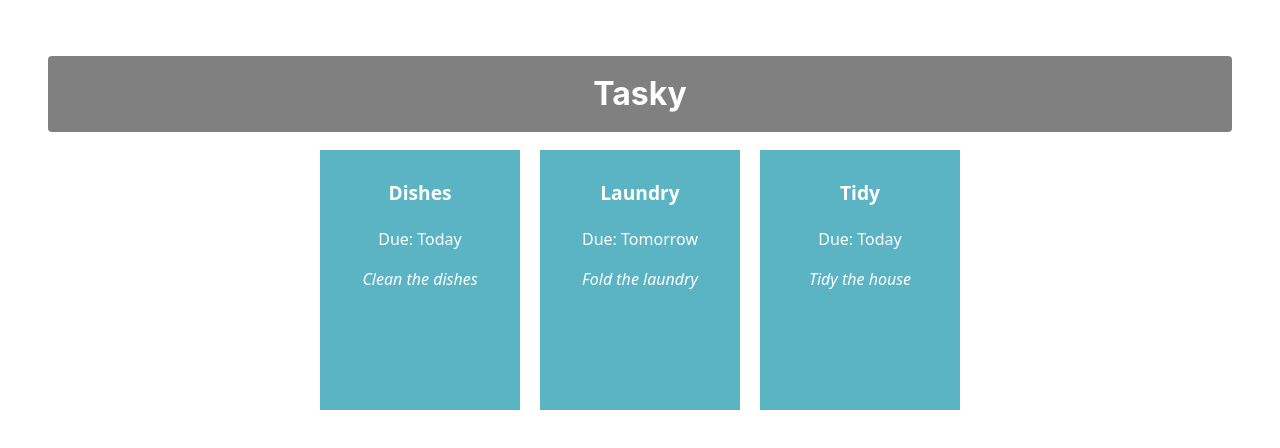
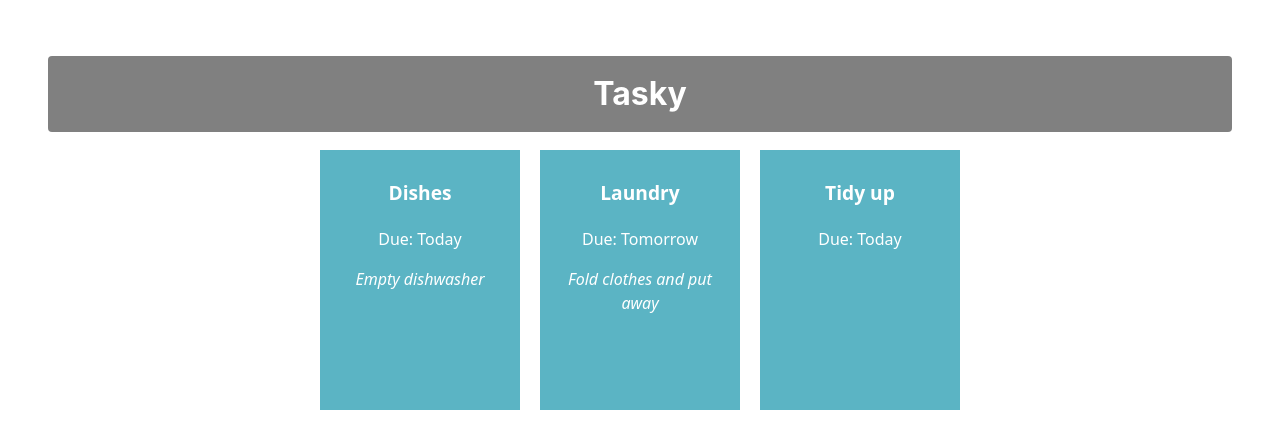
Before and after one commit to robertodonnell00/react-basics-lab, a React (Vite) app in the folder tasky/: page / in a window 1280 px wide. Shown: the top 448 px of the page. Built offline with nearby package versions, Linux system fonts and the light colour scheme.

Commit message:
Rendered list of tasks using map

```diff
--- a/tasky/src/App.jsx
+++ b/tasky/src/App.jsx
@@ -4,14 +4,27 @@
 
 
 function App() {
-  return (
+  const [ taskState, setTaskState ] = useState({
+    tasks: [
+      { title:"Dishes", description: "Empty dishwasher", deadline: "Today" },
+      { title: "Laundry", description: "Fold clothes and put away", deadline: "Tomorrow" },
+      { title: "Tidy up", deadline: "Today" }
+    ]
+  });
+
+    return (
     <div className="container">
       <h1>Tasky</h1>
-      <Task title="Dishes" deadline="Today" description="Clean the dishes"/>
-      <Task title="Laundry" deadline="Tomorrow" description="Fold the laundry"/>
-      <Task title="Tidy" deadline="Today" description="Tidy the house"/>
+          {taskState.tasks.map((task) => (
+                  <Task
+                    title={task.title}
+                    description={task.description}
+                    deadline={task.deadline}
+                  />
+            ))}
     </div>
   );
+
 }
 
 
```
